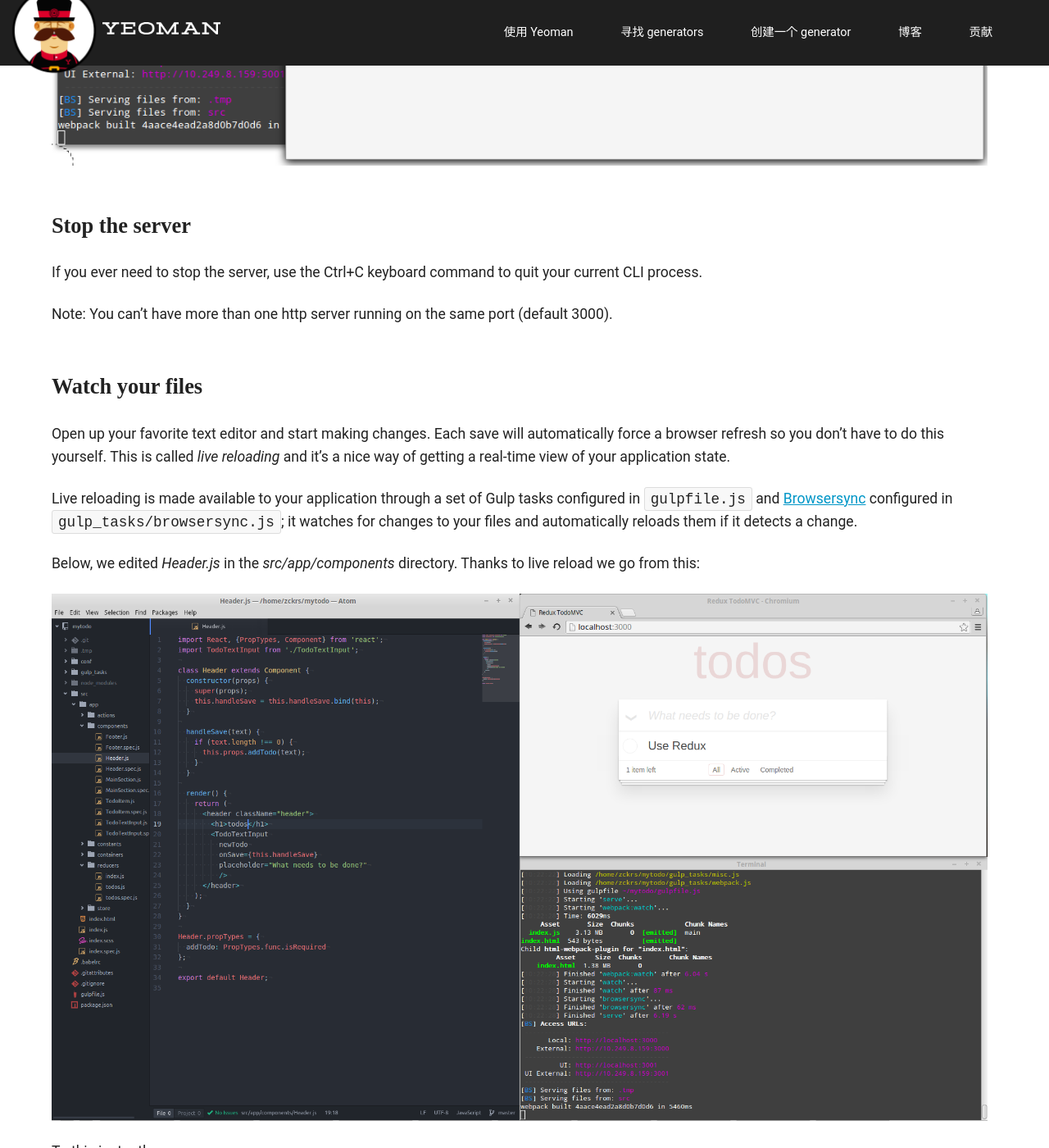
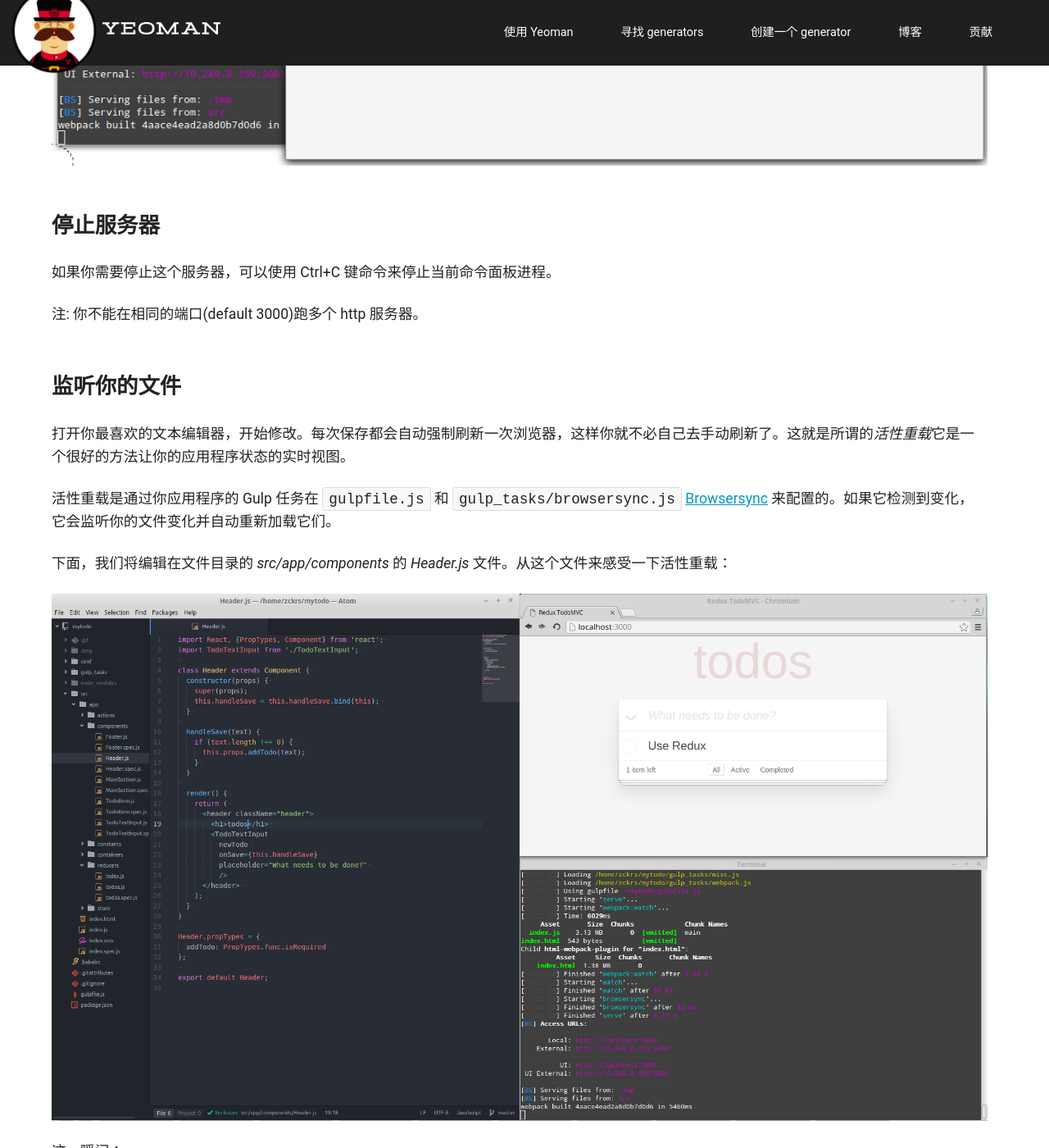
Before and after one commit to yowebapp/yowebapp.github.io, a Jekyll site: the page built from app/codelab/preview-inbrowser.md, in a window 1280 px wide and 1400 px high, scrolled down 1238 px. Shown: the whole window at 82% size. Built offline with Jekyll 4.4.1, drawn with Linux system fonts in a browser that asks for light colours; nearby versions of some CDN libraries; some web fonts are replaced; Markdown is read by kramdown in place of the engine named in the settings; some of the changed text lies outside the part shown.

Commit message:
translate step 5

````diff
--- a/app/codelab/preview-inbrowser.md
+++ b/app/codelab/preview-inbrowser.md
@@ -1,53 +1,53 @@
 ---
 layout: codelab
-title: 'Step 5: Preview your app in the browser'
+title: '步骤 5: 在浏览器上预览你的 app'
 markdown: 1
 ---
 
-To preview your web app in your favourite web browser, you don't have to do anything special to set up a local web server on your computer &mdash; it's part of Yeoman.
+在您最喜欢的 Web 浏览器中预览您的 Web App，您不必在您的计算机上设置本地 Web 服务器，您也不必做任何特别的事情 &mdash; 这是 Yeoman 的一部分。
 
-## Start the server
+## 打开服务器
 
-Run a npm script to create a local, Node-based http server on [localhost:3000](http://localhost:3000) (or [127.0.0.1:3000](http://127.0.0.1:3000) for some configurations) by typing:
+在本地创建一个 npm 脚本去运行, Node-based http 服务器地址 [localhost:3000](http://localhost:3000) (或者 [127.0.0.1:3000](http://127.0.0.1:3000) 对于某些配置) :
 
 ```sh
 npm run serve
 ```
 
-Open a new tab in your web browser on [localhost:3000](http://localhost:3000):
+在你的浏览器中打开 [localhost:3000](http://localhost:3000):
 
 ![](/assets/img/codelab/05_run_preview.png)
 
-## Stop the server
+## 停止服务器
 
-If you ever need to stop the server, use the <span class="keyboard">Ctrl</span>+<span class="keyboard">C</span> keyboard command to quit your current CLI process.
+如果你需要停止这个服务器，可以使用 <span class="keyboard">Ctrl</span>+<span class="keyboard">C</span> 键命令来停止当前命令面板进程。
 
-Note: You can't have more than one http server running on the same port (default 3000).
+注: 你不能在相同的端口(default 3000)跑多个 http 服务器。
 
-## Watch your files
+## 监听你的文件
 
-Open up your favorite text editor and start making changes. Each save will automatically force a browser refresh so you don’t have to do this yourself. This is called *live reloading* and it’s a nice way of getting a real-time view of your application state.
+打开你最喜欢的文本编辑器，开始修改。每次保存都会自动强制刷新一次浏览器，这样你就不必自己去手动刷新了。这就是所谓的*活性重载*它是一个很好的方法让你的应用程序状态的实时视图。
 
-Live reloading is made available to your application through a set of Gulp tasks configured in `gulpfile.js` and [Browsersync](https://www.browsersync.io/) configured in `gulp_tasks/browsersync.js`; it watches for changes to your files and automatically reloads them if it detects a change.
+活性重载是通过你应用程序的 Gulp 任务在 `gulpfile.js` 和 `gulp_tasks/browsersync.js` [Browsersync](https://www.browsersync.io/) 来配置的。如果它检测到变化，它会监听你的文件变化并自动重新加载它们。
 
-Below, we edited *Header.js* in the *src/app/components* directory. Thanks to live reload we go from this:
+下面，我们将编辑在文件目录的 *src/app/components* 的 *Header.js* 文件。从这个文件来感受一下活性重载：
 
 ![](/assets/img/codelab/05_before_live_reload.png)
 
-To this instantly:
+这一瞬间：
 
 ![](/assets/img/codelab/05_after_live_reload.png)
 
 <div class="note tip">
 
-  <h2>Don't forgot the test!</h2>
+  <h2>别忘记了测试!</h2>
 
-  <p>You have a TodoMVC app tested and you change the title header. You should edit test in `mytodo/src/app/components/Header.spec.js` **or** revert the change for demonstrate livereloading</p>
+  <p>你有一个 TodoMVC app 测试并且你改变了网站的头部。你应该在 `mytodo/src/app/components/Header.spec.js` 编辑测试 **or** 在活性重载中恢复更改显示。</p>
 
 </div>
 
 <p class="codelab-paging">
-  <a href="index.html#toc">&laquo; Return to overview</a>
+  <a href="index.html#toc">&laquo; 回到上一页</a>
   or
-  <a href="run-unit-tests.html">Go to the next step &raquo;</a>
+  <a href="run-unit-tests.html">继续下一步 &raquo;</a>
 </p>
````
